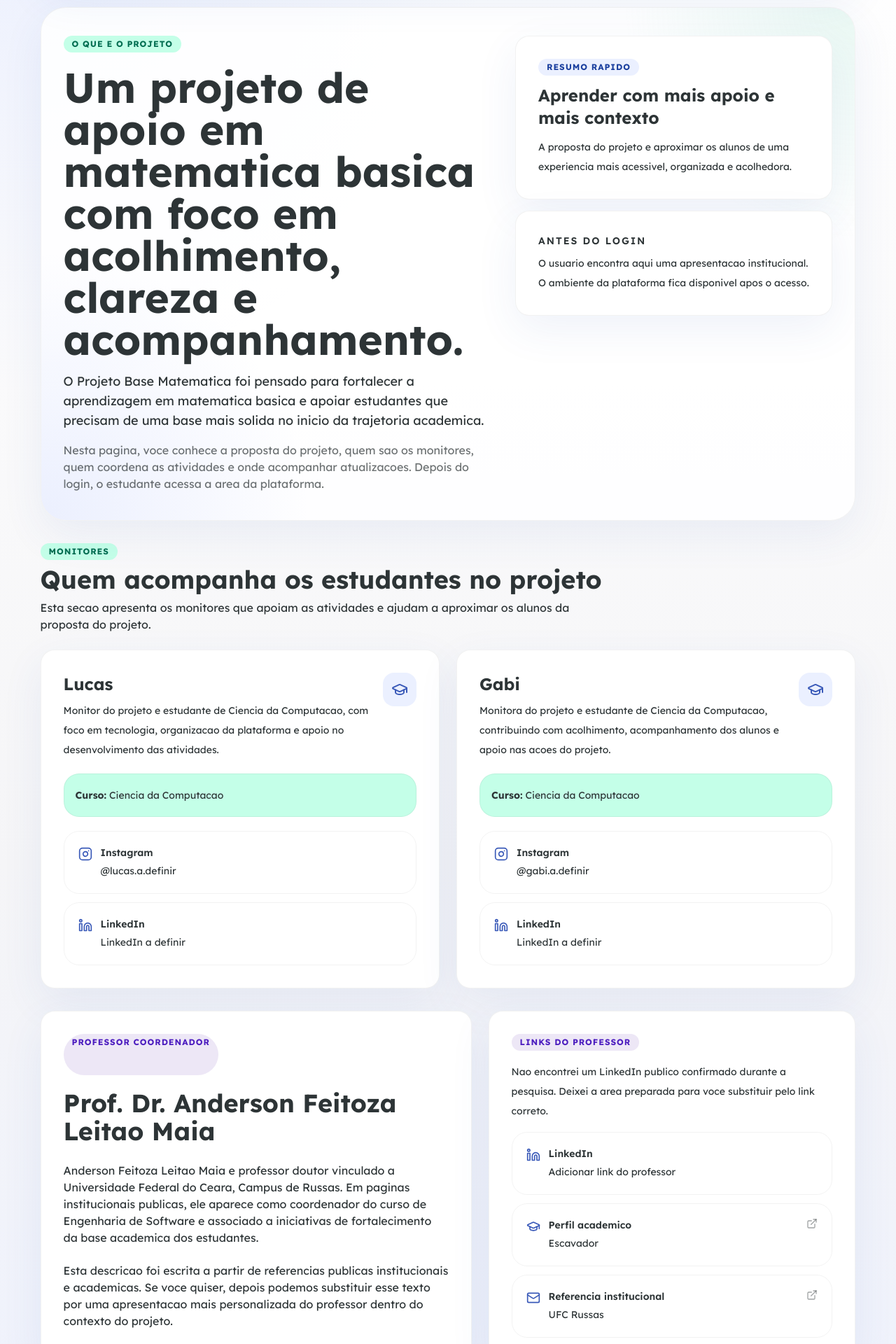
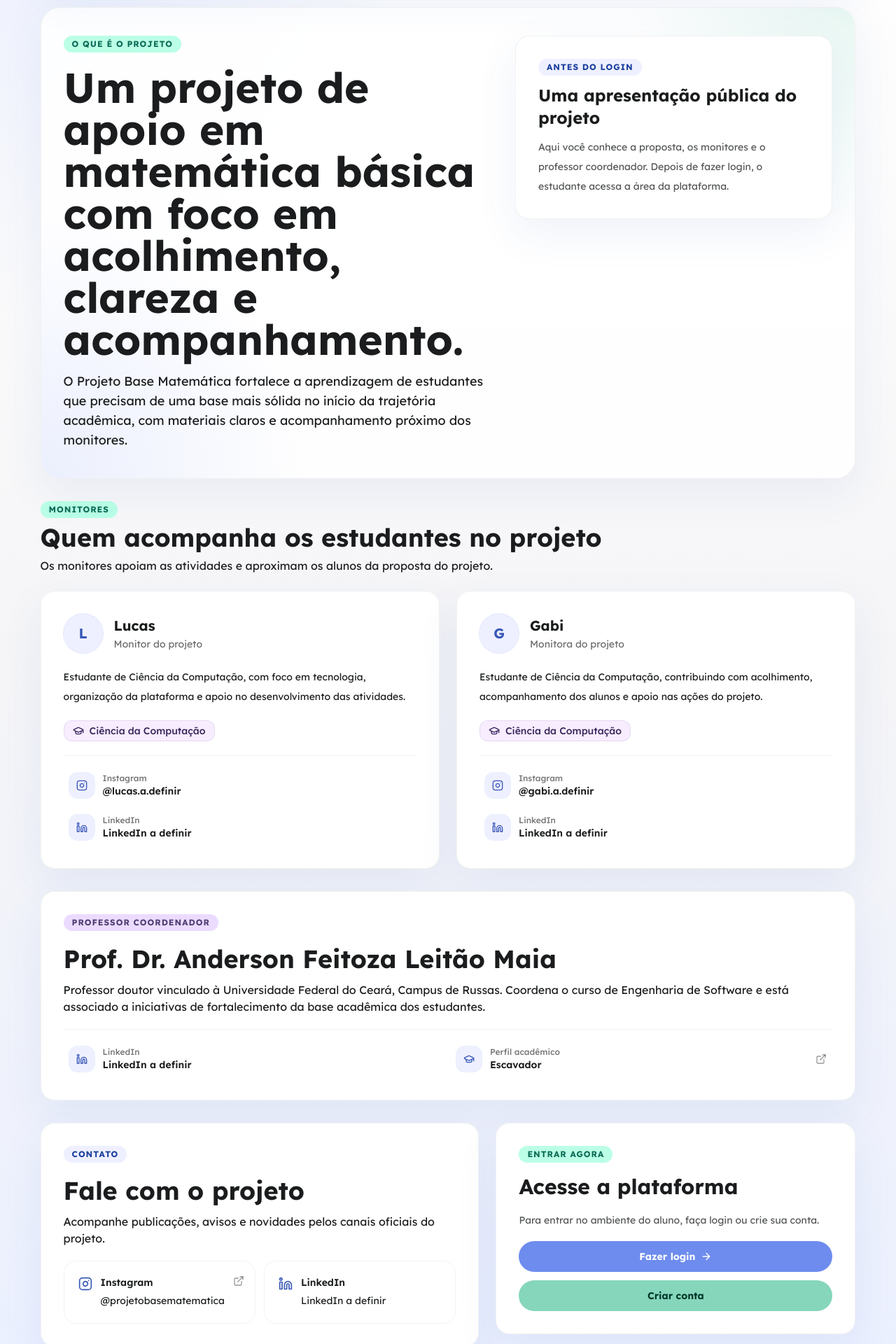
Before and after one commit to lucascc19/math.ai, a Next.js app: page / in a window 1280 px wide. Shown: the part 140-2060 px from the top of the page at 70% size. Built offline with nearby package versions, Linux system fonts and the light colour scheme.

Commit message:
refactor: enhance UI components and improve accessibility features

```diff
--- a/app/globals.css
+++ b/app/globals.css
@@ -3,8 +3,8 @@
 @tailwind utilities;
 
 :root {
-  --background: #f5f5f7;
-  --foreground: #2d3436;
+  --background: #F5F5F7;
+  --foreground: #1A1C1D;
   --reading-size: 1rem;
   --reading-gap: 24px;
 }
@@ -16,7 +16,7 @@ html {
 body {
   background:
     radial-gradient(circle at top left, rgba(119, 149, 248, 0.14), transparent 24%),
-    linear-gradient(180deg, #ffffff 0%, #f5f5f7 52%, #ebf0ff 100%);
+    linear-gradient(180deg, #FFFFFF 0%, #F5F5F7 52%, #EBF0FF 100%);
   color: var(--foreground);
   font-size: var(--reading-size);
 }
@@ -46,8 +46,8 @@ body.focus-guiado .focus-surface {
 body.focus-contraste {
   background:
     radial-gradient(circle at top left, rgba(87, 116, 216, 0.18), transparent 22%),
-    linear-gradient(180deg, #ffffff 0%, #eef3ff 48%, #dde7ff 100%);
-  color: #1f2730;
+    linear-gradient(180deg, #FFFFFF 0%, #EBF0FF 48%, #D7E2FF 100%);
+  color: #1A1C1D;
 }
 
 body.focus-contraste .soft-card,
--- a/components/landing-page.tsx
+++ b/components/landing-page.tsx
@@ -1,16 +1,17 @@
-import Image from "next/image";
-import Link from "next/link";
-import { ArrowRight, ExternalLink, GraduationCap, Instagram, Linkedin, Mail } from "lucide-react";
 import { Badge } from "@/components/ui/badge";
 import { Button } from "@/components/ui/button";
 import { Card } from "@/components/ui/card";
+import { ArrowRight, ExternalLink, GraduationCap, Instagram, Linkedin } from "lucide-react";
+import Image from "next/image";
+import Link from "next/link";
 
 const monitors = [
   {
     name: "Lucas",
+    role: "Monitor do projeto",
     description:
-      "Monitor do projeto e estudante de Ciencia da Computacao, com foco em tecnologia, organizacao da plataforma e apoio no desenvolvimento das atividades.",
-    course: "Ciencia da Computacao",
+      "Estudante de Ciência da Computação, com foco em tecnologia, organização da plataforma e apoio no desenvolvimento das atividades.",
+    course: "Ciência da Computação",
     instagram: "@lucas.a.definir",
     instagramHref: "#",
     linkedin: "LinkedIn a definir",
@@ -18,9 +19,10 @@ const monitors = [
   },
   {
     name: "Gabi",
+    role: "Monitora do projeto",
     description:
-      "Monitora do projeto e estudante de Ciencia da Computacao, contribuindo com acolhimento, acompanhamento dos alunos e apoio nas acoes do projeto.",
-    course: "Ciencia da Computacao",
+      "Estudante de Ciência da Computação, contribuindo com acolhimento, acompanhamento dos alunos e apoio nas ações do projeto.",
+    course: "Ciência da Computação",
     instagram: "@gabi.a.definir",
     instagramHref: "#",
     linkedin: "LinkedIn a definir",
@@ -28,22 +30,25 @@ const monitors = [
   }
 ];
 
+const cardBase = "rounded-[28px] border border-black/5 bg-white/85 p-6 md:p-8 shadow-soft";
+const accentCard = "rounded-[28px] border border-black/5 p-6 md:p-8 shadow-soft";
+
 export function LandingPage() {
   return (
-    <main className="pb-20">
+    <main>
       <div className="gradient-bar h-1" />
 
       <section className="content-shell mx-auto flex w-full flex-col gap-8 px-4 py-6 md:px-6 md:py-8 xl:px-8">
-        <header className="sticky top-4 z-20 rounded-[30px] border border-black/5 bg-white/85 px-5 py-4 shadow-soft backdrop-blur md:px-6">
+        <header className="sticky top-4 z-20 rounded-[28px] border border-black/5 bg-white/85 px-5 py-4 shadow-soft backdrop-blur md:px-6">
           <div className="flex flex-col gap-4 xl:flex-row xl:items-center xl:justify-between">
             <div className="flex flex-col gap-4 lg:flex-row lg:items-center">
               <Link className="flex items-center gap-3" href="/">
                 <div className="flex h-12 w-12 items-center justify-center rounded-2xl bg-primary-95 ring-1 ring-primary-60/15">
-                  <Image alt="Logo do projeto Base Matematica" src="/logo-bg-transparent.svg" width={34} height={34} priority />
+                  <Image alt="Logo do projeto Base Matemática" src="/logo-bg-transparent.svg" width={34} height={34} priority />
                 </div>
                 <div className="grid gap-0.5">
-                  <span className="text-sm font-bold uppercase tracking-[0.18em] text-primary-40">Projeto Base Matematica</span>
-                  <span className="text-xs text-neutral-10/60">Matematica, acolhimento e acompanhamento</span>
+                  <span className="text-sm font-bold uppercase tracking-[0.18em] text-primary-40">Projeto Base Matemática</span>
+                  <span className="text-xs text-neutral-10/60">Matemática, acolhimento e acompanhamento</span>
                 </div>
               </Link>
 
@@ -57,8 +62,8 @@ export function LandingPage() {
                 <a className="hover:text-primary-40" href="#professor">
                   Professor
                 </a>
-                <a className="hover:text-primary-40" href="#instagram">
-                  Instagram
+                <a className="hover:text-primary-40" href="#contato">
+                  Contato
                 </a>
               </nav>
             </div>
@@ -76,47 +81,33 @@ export function LandingPage() {
 
         <section
           id="projeto"
-          className="relative overflow-hidden rounded-[36px] border border-black/5 bg-white/85 px-6 py-8 shadow-soft md:px-8 md:py-10"
+          className="relative overflow-hidden rounded-[28px] border border-black/5 bg-white/85 px-6 py-8 shadow-soft md:px-8 md:py-10"
         >
           <div className="pointer-events-none absolute inset-0 bg-[radial-gradient(circle_at_top_right,rgba(134,215,188,0.18),transparent_24%),radial-gradient(circle_at_bottom_left,rgba(119,149,248,0.14),transparent_28%)]" />
           <div className="relative grid gap-8 xl:grid-cols-[minmax(0,1.15fr)_minmax(320px,0.85fr)]">
             <div className="grid gap-5">
-              <Badge variant="secondary">O que e o projeto</Badge>
+              <Badge variant="secondary">O que é o projeto</Badge>
               <div className="grid gap-4">
                 <h1 className="max-w-4xl text-4xl font-bold leading-[0.98] text-neutral-10 md:text-6xl">
-                  Um projeto de apoio em matematica basica com foco em acolhimento, clareza e acompanhamento.
+                  Um projeto de apoio em matemática básica com foco em acolhimento, clareza e acompanhamento.
                 </h1>
                 <p className="max-w-3xl text-base leading-8 text-neutral-10/78 md:text-lg">
-                  O Projeto Base Matematica foi pensado para fortalecer a aprendizagem em matematica basica e apoiar estudantes
-                  que precisam de uma base mais solida no inicio da trajetoria academica.
-                </p>
-                <p className="max-w-3xl text-sm leading-7 text-neutral-10/70 md:text-base">
-                  Nesta pagina, voce conhece a proposta do projeto, quem sao os monitores, quem coordena as atividades e onde
-                  acompanhar atualizacoes. Depois do login, o estudante acessa a area da plataforma.
+                  O Projeto Base Matemática fortalece a aprendizagem de estudantes que precisam de uma base mais sólida
+                  no início da trajetória acadêmica, com materiais claros e acompanhamento próximo dos monitores.
                 </p>
               </div>
             </div>
 
-            <div className="grid gap-4 self-start">
-              <Card className="rounded-[28px] border border-primary-60/15 bg-primary-95 p-6">
-                <div className="grid gap-3">
-                  <Badge variant="primary">Resumo rapido</Badge>
-                  <h2 className="text-2xl font-bold text-neutral-10">Aprender com mais apoio e mais contexto</h2>
-                  <p className="text-sm leading-7 text-neutral-10/72">
-                    A proposta do projeto e aproximar os alunos de uma experiencia mais acessivel, organizada e acolhedora.
-                  </p>
-                </div>
-              </Card>
-
-              <Card className="rounded-[28px] border border-secondary-60/20 bg-secondary-95 p-6">
-                <div className="grid gap-2">
-                  <span className="text-sm font-semibold uppercase tracking-[0.14em] text-secondary-30">Antes do login</span>
-                  <p className="text-sm leading-7 text-neutral-10/72">
-                    O usuario encontra aqui uma apresentacao institucional. O ambiente da plataforma fica disponivel apos o acesso.
-                  </p>
-                </div>
-              </Card>
-            </div>
+            <Card className={`${accentCard} self-start bg-primary-95`}>
+              <div className="grid gap-3">
+                <Badge variant="primary">Antes do login</Badge>
+                <h2 className="text-2xl font-bold text-neutral-10">Uma apresentação pública do projeto</h2>
+                <p className="text-sm leading-7 text-neutral-10/75">
+                  Aqui você conhece a proposta, os monitores e o professor coordenador. Depois de fazer login,
+                  o estudante acessa a área da plataforma.
+                </p>
+              </div>
+            </Card>
           </div>
         </section>
 
@@ -125,41 +116,41 @@ export function LandingPage() {
             <Badge variant="secondary">Monitores</Badge>
             <h2 className="text-3xl font-bold text-neutral-10 md:text-4xl">Quem acompanha os estudantes no projeto</h2>
             <p className="max-w-3xl text-sm leading-7 text-neutral-10/72 md:text-base">
-              Esta secao apresenta os monitores que apoiam as atividades e ajudam a aproximar os alunos da proposta do projeto.
+              Os monitores apoiam as atividades e aproximam os alunos da proposta do projeto.
             </p>
           </div>
 
           <div className="grid gap-6 xl:grid-cols-2">
-            {monitors.map((monitor, index) => (
-              <Card
-                key={monitor.name}
-                className={`grid gap-5 rounded-[32px] border border-black/5 p-7 shadow-soft ${
-                  index === 0 ? "bg-white/88" : "bg-white/82"
-                }`}
-              >
-                <div className="flex items-start justify-between gap-4">
-                  <div className="grid gap-2">
-                    <h3 className="text-2xl font-bold text-neutral-10">{monitor.name}</h3>
-                    <p className="text-sm leading-7 text-neutral-10/74">{monitor.description}</p>
+            {monitors.map((monitor) => (
+              <Card key={monitor.name} className={`${cardBase} grid gap-5`}>
+                <div className="flex items-center gap-4">
+                  <div className="flex h-14 w-14 shrink-0 items-center justify-center rounded-full bg-primary-95 text-xl font-bold text-primary-40 ring-1 ring-primary-60/20">
+                    {monitor.name.charAt(0)}
                   </div>
-                  <div className="rounded-2xl bg-primary-95 p-3">
-                    <GraduationCap className="h-6 w-6 text-primary-40" />
+                  <div className="grid gap-0.5">
+                    <h3 className="text-xl font-bold text-neutral-10">{monitor.name}</h3>
+                    <span className="text-sm text-neutral-10/65">{monitor.role}</span>
                   </div>
                 </div>
 
-                <div className="rounded-[22px] border border-black/5 bg-secondary-95 px-4 py-4 text-sm leading-7 text-neutral-10/78">
-                  <strong>Curso:</strong> {monitor.course}
+                <p className="text-sm leading-7 text-neutral-10/74">{monitor.description}</p>
+
+                <div className="w-fit flex items-center gap-2 rounded-xl border border-tertiary-60/20 bg-tertiary-95 px-3 py-1 text-sm text-tertiary-20">
+                  <GraduationCap className="h-4 w-4 shrink-0 text-tertiary-20" />
+                  <span className="font-medium">
+                  {monitor.course}
+                  </span>
                 </div>
 
-                <div className="grid gap-3">
-                  <SocialCard
+                <div className="grid gap-2 border-t border-black/5 pt-4">
+                  <SocialRow
                     href={monitor.instagramHref}
                     icon={Instagram}
                     label="Instagram"
                     value={monitor.instagram}
                     external={monitor.instagramHref !== "#"}
                   />
-                  <SocialCard
+                  <SocialRow
                     href={monitor.linkedinHref}
                     icon={Linkedin}
                     label="LinkedIn"
@@ -172,79 +163,62 @@ export function LandingPage() {
           </div>
         </section>
 
-        <section id="professor" className="grid gap-6 xl:grid-cols-[minmax(0,1.08fr)_minmax(340px,0.92fr)]">
-          <Card className="grid gap-5 rounded-[34px] border border-black/5 bg-white/85 p-8 shadow-soft">
+        <section id="professor">
+          <Card className={`${cardBase} grid gap-5`}>
             <Badge variant="tertiary">Professor coordenador</Badge>
             <div className="grid gap-3">
-              <h2 className="text-3xl font-bold text-neutral-10 md:text-4xl">Prof. Dr. Anderson Feitoza Leitao Maia</h2>
+              <h2 className="text-3xl font-bold text-neutral-10 md:text-4xl">Prof. Dr. Anderson Feitoza Leitão Maia</h2>
               <p className="text-sm leading-7 text-neutral-10/76 md:text-base">
-                Anderson Feitoza Leitao Maia e professor doutor vinculado a Universidade Federal do Ceara, Campus de Russas.
-                Em paginas institucionais publicas, ele aparece como coordenador do curso de Engenharia de Software e associado a
-                iniciativas de fortalecimento da base academica dos estudantes.
-              </p>
-              <p className="text-sm leading-7 text-neutral-10/76 md:text-base">
-                Esta descricao foi escrita a partir de referencias publicas institucionais e academicas. Se voce quiser, depois
-                podemos substituir esse texto por uma apresentacao mais personalizada do professor dentro do contexto do projeto.
+                Professor doutor vinculado à Universidade Federal do Ceará, Campus de Russas. Coordena o curso de
+                Engenharia de Software e está associado a iniciativas de fortalecimento da base acadêmica dos estudantes.
               </p>
             </div>
-          </Card>
 
-          <Card className="grid gap-4 rounded-[34px] border border-black/5 bg-tertiary-95 p-8 shadow-soft">
-            <Badge variant="tertiary">Links do professor</Badge>
-            <p className="text-sm leading-7 text-neutral-10/72">
-              Nao encontrei um LinkedIn publico confirmado durante a pesquisa. Deixei a area preparada para voce substituir pelo link correto.
-            </p>
-            <div className="grid gap-3">
-              <SocialCard href="#" icon={Linkedin} label="LinkedIn" value="Adicionar link do professor" external={false} />
-              <SocialCard
+            <div className="grid gap-2 border-t border-black/5 pt-4 sm:grid-cols-2">
+              <SocialRow href="#" icon={Linkedin} label="LinkedIn" value="LinkedIn a definir" external={false} />
+              <SocialRow
                 href="https://www.escavador.com/sobre/3753599/anderson-feitoza-leitao-maia"
                 icon={GraduationCap}
-                label="Perfil academico"
+                label="Perfil acadêmico"
                 value="Escavador"
-                external
-              />
-              <SocialCard
-                href="https://prograd.ufc.br/pt/cursos-de-graduacao/engenharia-de-software-russas/"
-                icon={Mail}
-                label="Referencia institucional"
-                value="UFC Russas"
                 external
               />
             </div>
           </Card>
         </section>
 
-        <section id="instagram" className="grid gap-6 xl:grid-cols-[minmax(0,1fr)_minmax(360px,0.82fr)]">
-          <Card className="grid gap-5 rounded-[34px] border border-black/5 bg-white/85 p-8 shadow-soft">
-            <Badge variant="primary">Instagram do projeto</Badge>
+        <section id="contato" className="grid gap-6 xl:grid-cols-[minmax(0,1fr)_minmax(360px,0.82fr)]">
+          <Card className={`${cardBase} grid gap-5`}>
+            <Badge variant="primary">Contato</Badge>
             <div className="grid gap-3">
-              <h2 className="text-3xl font-bold text-neutral-10 md:text-4xl">@projetobasematematica</h2>
+              <h2 className="text-3xl font-bold text-neutral-10 md:text-4xl">Fale com o projeto</h2>
               <p className="max-w-3xl text-sm leading-7 text-neutral-10/74 md:text-base">
-                Siga o perfil para acompanhar publicacoes, avisos, novidades e atualizacoes sobre as atividades do projeto.
+                Acompanhe publicações, avisos e novidades pelos canais oficiais do projeto.
               </p>
             </div>
-            <div className="grid gap-3 sm:grid-cols-[minmax(0,1fr)_220px]">
+            <div className="grid gap-3 sm:grid-cols-2">
               <SocialCard
                 href="https://www.instagram.com/projetobasematematica"
                 icon={Instagram}
-                label="Instagram oficial"
+                label="Instagram"
                 value="@projetobasematematica"
                 external
               />
-              <Card className="grid content-start gap-2 rounded-[24px] border border-secondary-60/20 bg-secondary-95 p-5">
-                <span className="text-sm font-semibold uppercase tracking-[0.12em] text-secondary-30">Acesso</span>
-                <p className="text-sm leading-7 text-neutral-10/72">
-                  O login e o cadastro continuam disponiveis no topo da pagina.
-                </p>
-              </Card>
+              <SocialCard
+                href="#"
+                icon={Linkedin}
+                label="LinkedIn"
+                value="LinkedIn a definir"
+                external={false}
+              />
             </div>
           </Card>
 
-          <Card className="grid gap-4 rounded-[34px] border border-black/5 bg-primary-95 p-8 shadow-soft">
+          <Card className={`${accentCard} grid gap-4 bg-primary-95`}>
             <Badge variant="secondary">Entrar agora</Badge>
             <h2 className="text-3xl font-bold text-neutral-10">Acesse a plataforma</h2>
             <p className="text-sm leading-7 text-neutral-10/75">
-              Esta pagina e a apresentacao publica do projeto. Para entrar no ambiente do aluno, use uma das opcoes abaixo.
+              Para entrar no ambiente do aluno, faça login ou crie sua conta.
             </p>
             <div className="flex flex-col gap-3">
               <Button asChild>
@@ -264,6 +238,45 @@ export function LandingPage() {
   );
 }
 
+function SocialRow({
+  href,
+  icon: Icon,
+  label,
+  value,
+  external
+}: {
+  href: string;
+  icon: React.ComponentType<{ className?: string }>;
+  label: string;
+  value: string;
+  external?: boolean;
+}) {
+  const isPlaceholder = href === "#";
+
+  const content = (
+    <div className="flex items-center gap-3 rounded-[14px] px-2 py-2 transition hover:bg-primary-95/60">
+      <div className="flex h-9 w-9 shrink-0 items-center justify-center rounded-xl bg-primary-95 ring-1 ring-primary-60/15">
+        <Icon className="h-4 w-4 text-primary-40" />
+      </div>
+      <div className="grid">
+        <span className="text-xs font-medium text-neutral-10/60">{label}</span>
+        <span className="text-sm font-semibold text-neutral-10">{value}</span>
+      </div>
+      {external && !isPlaceholder ? <ExternalLink className="ml-auto h-4 w-4 shrink-0 text-neutral-10/45" /> : null}
+    </div>
+  );
+
+  if (isPlaceholder) {
+    return content;
+  }
+
+  return (
+    <a href={href} target={external ? "_blank" : undefined} rel={external ? "noreferrer" : undefined}>
+      {content}
+    </a>
+  );
+}
+
 function SocialCard({
   href,
   icon: Icon,
@@ -280,7 +293,7 @@ function SocialCard({
   const isPlaceholder = href === "#";
 
   const content = (
-    <div className="flex items-start gap-3 rounded-[22px] border border-black/5 bg-white/82 p-5 transition hover:border-primary-60/30">
+    <div className="flex items-start gap-3 rounded-[18px] border border-black/5 bg-white/85 p-5 transition hover:border-primary-60/30">
       <Icon className="mt-0.5 h-5 w-5 shrink-0 text-primary-40" />
       <div className="grid gap-1">
         <span className="text-sm font-semibold text-neutral-10">{label}</span>
--- a/components/ui/badge.tsx
+++ b/components/ui/badge.tsx
@@ -18,7 +18,7 @@ export function Badge({
   return (
     <span
       className={cn(
-        "inline-flex w-fit rounded-full px-3 py-1 text-xs font-bold uppercase tracking-[0.08em]",
+        "inline-flex h-fit w-fit rounded-full px-3 py-1 text-xs font-bold uppercase tracking-[0.08em]",
         variants[variant],
         className
       )}
--- a/components/ui/card.tsx
+++ b/components/ui/card.tsx
@@ -7,5 +7,5 @@ export function Card({
   className?: string;
   children: React.ReactNode;
 }) {
-  return <section className={cn("soft-card p-6 md:p-8", className)}>{children}</section>;
+  return <section className={cn("h-fit soft-card p-6 md:p-8", className)}>{children}</section>;
 }
--- a/tailwind.config.ts
+++ b/tailwind.config.ts
@@ -12,32 +12,64 @@ const config: Config = {
     extend: {
       colors: {
         primary: {
+          0: "#000000",
+          10: "#00164E",
+          20: "#00287C",
           30: "#1A3F9E",
-          40: "#3959B8",
-          50: "#5874D8",
-          60: "#7795F8",
-          80: "#B7C9FF",
-          95: "#EBF0FF"
+          40: "#3858B7",
+          50: "#5372D2",
+          60: "#6E8CEE",
+          70: "#8EA7FF",
+          80: "#B5C4FF",
+          90: "#DCE1FF",
+          95: "#EFF0FF",
+          100: "#FFFFFF",
+          base: "#7795F8"
         },
         secondary: {
-          20: "#003828",
-          40: "#006D50",
-          60: "#46A683",
-          80: "#86D7BC",
-          95: "#C4FFE8"
+          0: "#000000",
+          10: "#002118",
+          20: "#00382B",
+          30: "#00513F",
+          40: "#0B6B55",
+          50: "#31856D",
+          60: "#4E9F86",
+          70: "#6ABAA0",
+          80: "#85D6BB",
+          90: "#85D6BB",
+          95: "#BAFFE6",
+          100: "#FFFFFF",
+          base: "#86D7BC"
         },
         tertiary: {
-          30: "#4C1DBF",
-          70: "#B39DDB",
-          90: "#EDE7F6",
-          95: "#F5F1FD"
+          0: "#000000",
+          10: "#230F45",
+          20: "#38265B",
+          30: "#503D73",
+          40: "#68548D",
+          50: "#816DA7",
+          60: "#9C86C3",
+          70: "#B7A1DF",
+          80: "#D3BCFC",
+          90: "#EBDCFF",
+          95: "#F7EDFF",
+          100: "#FFFFFF",
+          base: "#B39DDB"
         },
         neutral: {
-          10: "#2D3436",
-          95: "#F5F5F7"
-        },
-        ink: {
-          base: "#1A2340"
+          0: "#000000",
+          10: "#1A1C1D",
+          20: "#2F3132",
+          30: "#454749",
+          40: "#5D5E60",
+          50: "#767779",
+          60: "#909193",
+          70: "#AAABAD",
+          80: "#C6C6C8",
+          90: "#E2E2E4",
+          95: "#F0F0F2",
+          100: "#FFFFFF",
+          base: "#F5F5F7"
         }
       },
       borderRadius: {
```
Also changed, not shown: app/cadastro/page.tsx (+13 -16 lines), app/login/page.tsx (+13 -22 lines).
